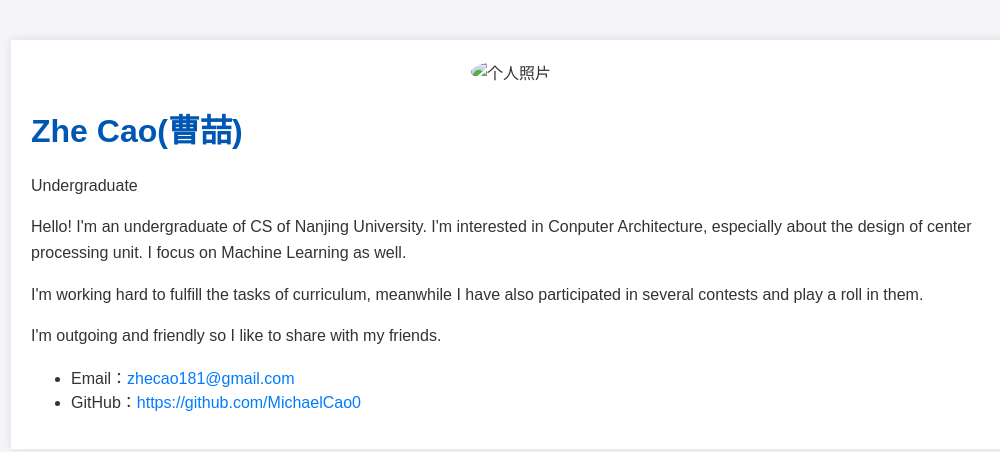
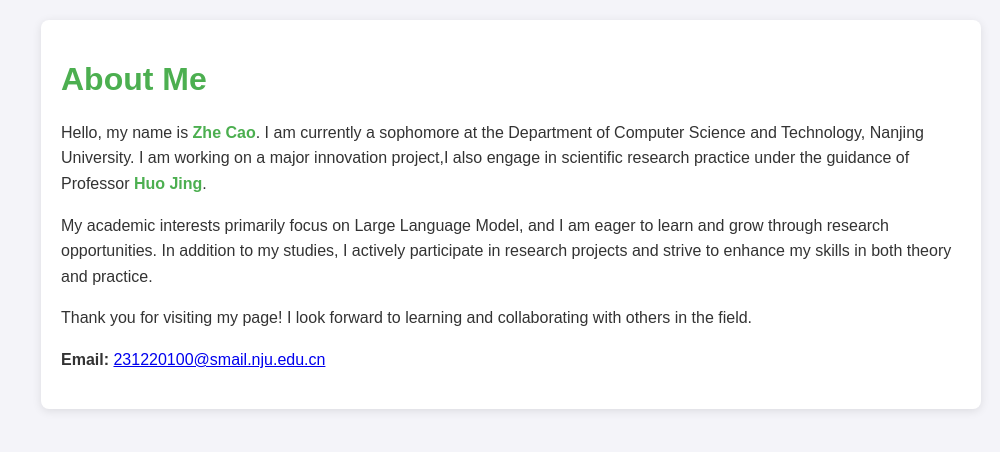
Before and after one commit to MichaelCao0/MichaelCao.github.io, a plain HTML site: page index.html in a window 1280 px wide. Shown: the whole page, without its empty margins (129-1129 px from the left). Drawn offline with Linux system fonts and the light colour scheme.

Commit message:
initial commit

```diff
--- a/index.html
+++ b/index.html
@@ -3,54 +3,47 @@
 <head>
     <meta charset="UTF-8">
     <meta name="viewport" content="width=device-width, initial-scale=1.0">
-    <title>个人主页</title>
+    <title>Introduction</title>
     <style>
         body {
             font-family: Arial, sans-serif;
             background-color: #f4f4f9;
-            margin: 40px;
             color: #333;
+            margin: 0;
+            padding: 20px;
         }
         .container {
-            width: 80%;
-            margin: auto;
-            background-color: #fff;
+            max-width: 900px;
+            margin: 0 auto;
             padding: 20px;
-            box-shadow: 0 0 10px 0 rgba(0,0,0,0.1);
-        }
-        img {
-            width: 150px;
-            height: 150px;
-            border-radius: 50%;
+            background-color: white;
+            border-radius: 8px;
+            box-shadow: 0 2px 10px rgba(0, 0, 0, 0.1);
         }
         h1 {
-            color: #0056b3;
+            color: #4CAF50;
         }
         p {
             line-height: 1.6;
         }
-        a {
-            color: #007bff;
-            text-decoration: none;
-        }
-        a:hover {
-            text-decoration: underline;
+        .highlight {
+            font-weight: bold;
+            color: #4CAF50;
         }
     </style>
 </head>
 <body>
+
     <div class="container">
-        <center><img src="your-photo-url.jpg" alt="个人照片"></center>
-        <h1>Zhe Cao(曹喆)</h1>
-        <p>Undergraduate</p>
-        <p>Hello! I'm an undergraduate of CS of Nanjing University. I'm interested in Conputer Architecture, especially about the design of center processing unit. I focus on Machine Learning as well.
-        </p>
-        <p>I'm working hard to fulfill the tasks of curriculum, meanwhile I have also participated in several contests and play a roll in them.</p>
-        <p>I'm outgoing and friendly so I like to share with my friends.</p>
-        <ul>
-            <li>Email：<a href="zhecao181@gmail.com">zhecao181@gmail.com</a></li>
-            <li>GitHub：<a href="https://github.com/MichaelCao0">https://github.com/MichaelCao0</a></li>
-        </ul>
+        <h1>About Me</h1>
+        <p>Hello, my name is <span class="highlight">Zhe Cao</span>. I am currently a sophomore at the Department of Computer Science and Technology, Nanjing University. I am working on a major innovation project,I also engage in scientific research practice under the guidance of Professor <span class="highlight">Huo Jing</span>.</p>
+        <p>My academic interests primarily focus on Large Language Model, and I am eager to learn and grow through research opportunities. In addition to my studies, I actively participate in research projects and strive to enhance my skills in both theory and practice.</p>
+        <p>Thank you for visiting my page! I look forward to learning and collaborating with others in the field.</p>
+        <div class="contact-info">
+            <p><strong>Email:</strong> <a href="mailto:[Your Email]">231220100@smail.nju.edu.cn</a></p>
+
+        </div>
     </div>
+
 </body>
 </html>
```
